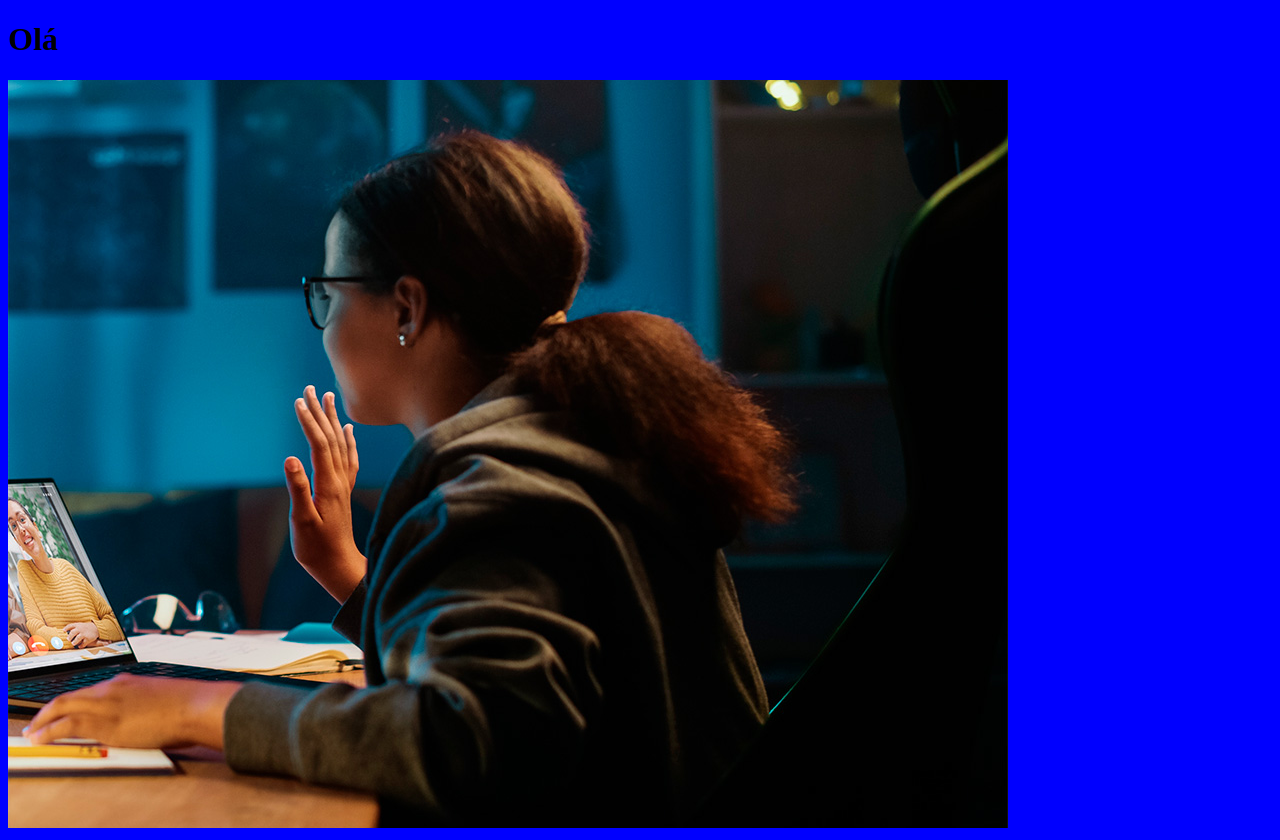
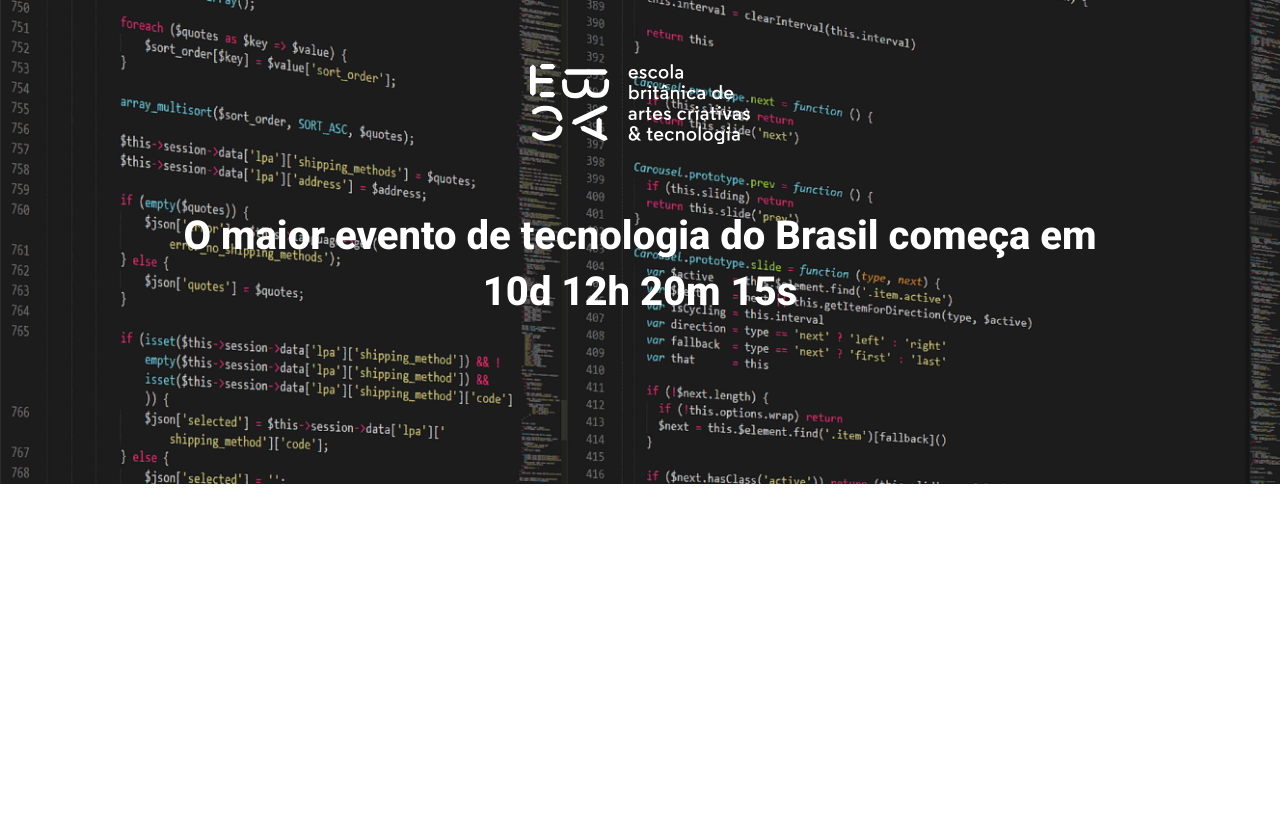
Before and after one commit to EduEbac/ebac_tech_talks, a website built with Parcel: page src/index.html in a window 1280 px wide. After the commit the page ends 800 px from the top, so only its background shows below. Built offline with nearby package versions, Linux system fonts and the light colour scheme.

Commit message:
M22_LandingPage - criando o hero

```diff
--- a/src/index.html
+++ b/src/index.html
@@ -4,11 +4,21 @@
     <meta charset="UTF-8">
     <meta name="viewport" content="width=device-width, initial-scale=1.0">
     <title>Document</title>
+    <link rel="preconnect" href="https://fonts.googleapis.com">
+    <link rel="preconnect" href="https://fonts.gstatic.com" crossorigin>
+    <link href="https://fonts.googleapis.com/css2?family=Roboto:ital,wght@0,100..900;1,100..900&display=swap" rel="stylesheet">
     <link rel="stylesheet" href="./styles/main.scss">
 </head>
 <body>
-    <h1>Olá</h1>
-    <img src="./images/backend.png" alt="">
+    <header class="hero">
+        <div class="container">
+            <img class="hero__logo" src="./images/ebac_logo.svg" alt="EBAC">
+            <P class="hero__text">
+                O maior evento de tecnologia do Brasil começa em 10d 12h 20m 15s
+            </P>
+        </div>
+    </header>
+
     <script src="./scripts/main.js"></script>
 </body>
 </html>
--- /dev/null
+++ b/src/styles/_hero.scss
@@ -0,0 +1,52 @@
+.hero {
+    position: relative;
+    padding-top: 64px;
+    padding-bottom: 100px;
+    background-image: url(../images/fundo.png);
+    background-repeat: no-repeat;
+    background-size: cover;
+
+    .container {
+        position: relative;
+    }
+
+    &::before {
+        position: absolute;
+        top: 0;
+        left: 0;
+        width: 100%;
+        height: 100%;
+        opacity: 0.7;
+        content: "";
+    }
+
+    &__text {
+        padding-top: 64px;
+        padding-bottom: 64px;
+        font-size: 40px;
+        line-height: 56px;
+        font-weight: 800;
+        text-align: center;
+    }
+
+    &__logo {
+        margin: 0 auto;
+        height: 80px;
+        display: block;
+    }
+
+    @media (max-width: 640px) {
+        padding: 40px 0;
+
+        &__logo {
+            height: 40px;
+        }
+
+        &__text {
+            font-size: 22px;
+            line-height: 24px;
+            margin: 24px 0;
+
+        }
+    }
+}
--- a/src/styles/main.scss
+++ b/src/styles/main.scss
@@ -1,3 +1,24 @@
-body {
-    background-color: blue;
+@use 'hero';
+
+* {
+    margin: 0;
+    padding: 0;
+    box-sizing: border-box;
+    font-family: "Roboto", sans-serif;
+    font-weight: 400;
+    color: #fff;
 }
+
+.container {
+    max-width: 960px;
+    width: 100%;
+    margin: 0 auto;
+
+    @media (max-width: 640px) {
+        max-width: 80%;
+    }
+
+    @media (max-width: 1024px) {
+        max-width: 90%;
+    }
+}
```
